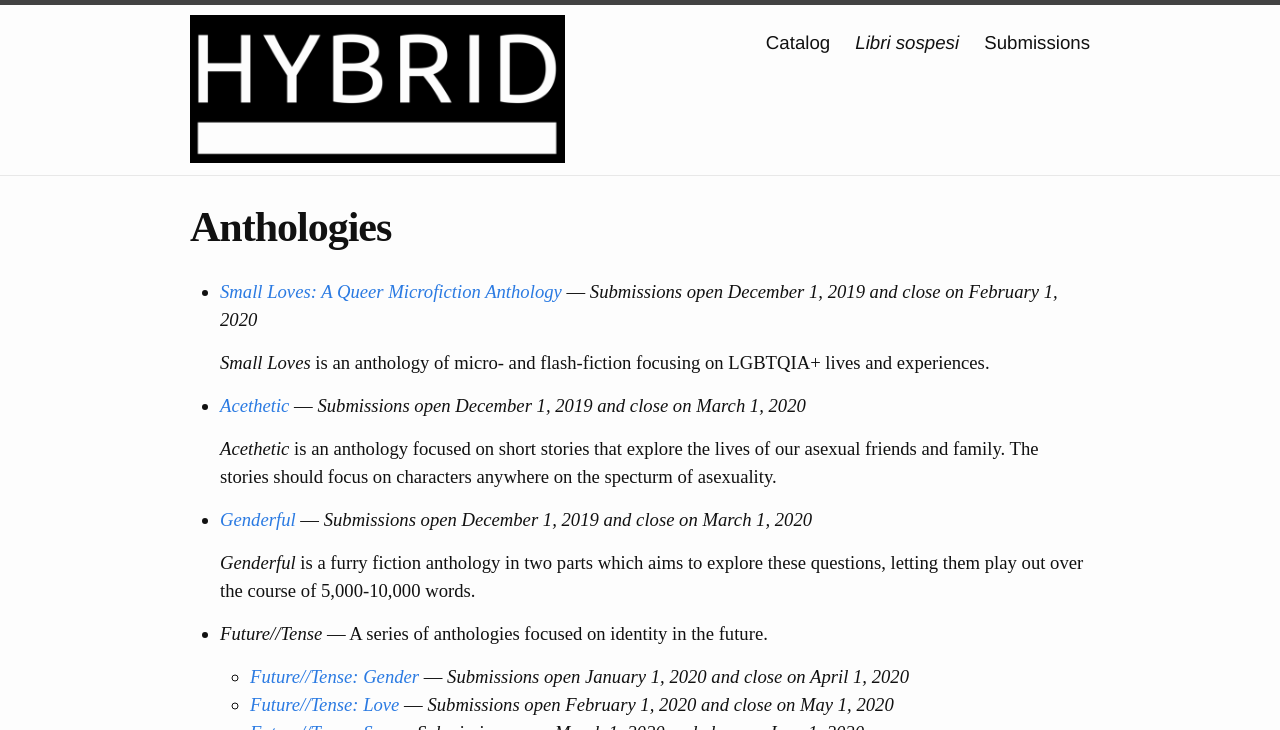
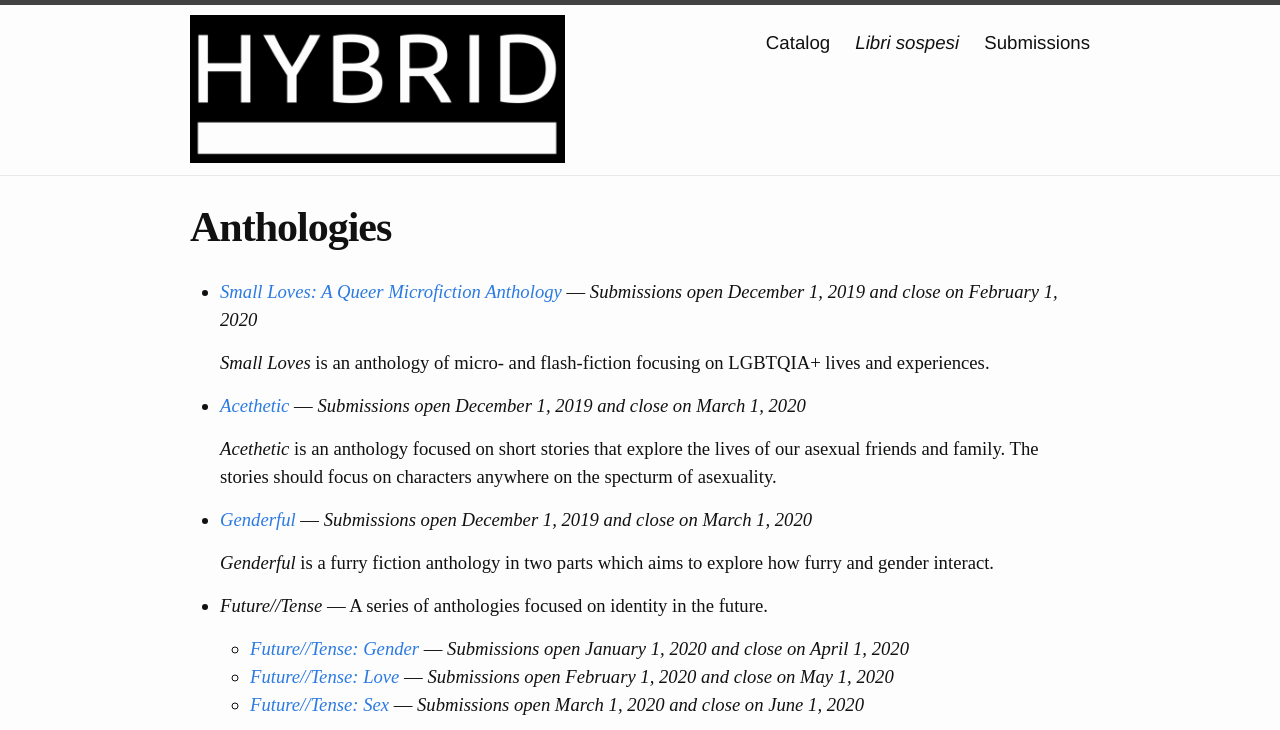
Before and after one commit to hybridink/hybrid.ink, a Jekyll site: the page built from submit/anthologies/index.md, in a window 1280 px wide and 900 px high, cut to the strip 0-730 px from the top of the window. Built offline with Jekyll 4.4.1, drawn with Linux system fonts in a browser that asks for light colours; some web fonts are replaced; comment, search, counter and statistics services are not loaded.

Commit message:
fix summary for genderful

```diff
--- a/submit/anthologies/index.md
+++ b/submit/anthologies/index.md
@@ -11,7 +11,7 @@
   *Acethetic* is an anthology focused on short stories that explore the lives of our asexual friends and family. The stories should focus on characters anywhere on the specturm of asexuality.
 * [*Genderful*](genderful) --- *Submissions open December 1, 2019 and close on March 1, 2020*
 
-  *Genderful* is a furry fiction anthology in two parts which aims to explore these questions, letting them play out over the course of 5,000-10,000 words.
+  *Genderful* is a furry fiction anthology in two parts which aims to explore how furry and gender interact.
 * *Future//Tense* --- A series of anthologies focused on identity in the future.
     * [*Future//Tense: Gender*](future-tense/gender) --- *Submissions open January 1, 2020 and close on April 1, 2020*
     * [*Future//Tense: Love*](future-tense/love) --- *Submissions open February 1, 2020 and close on May 1, 2020*
```
Also changed, not shown: _posts/2019-11-24-anthologies.md (+1 -1 lines).
